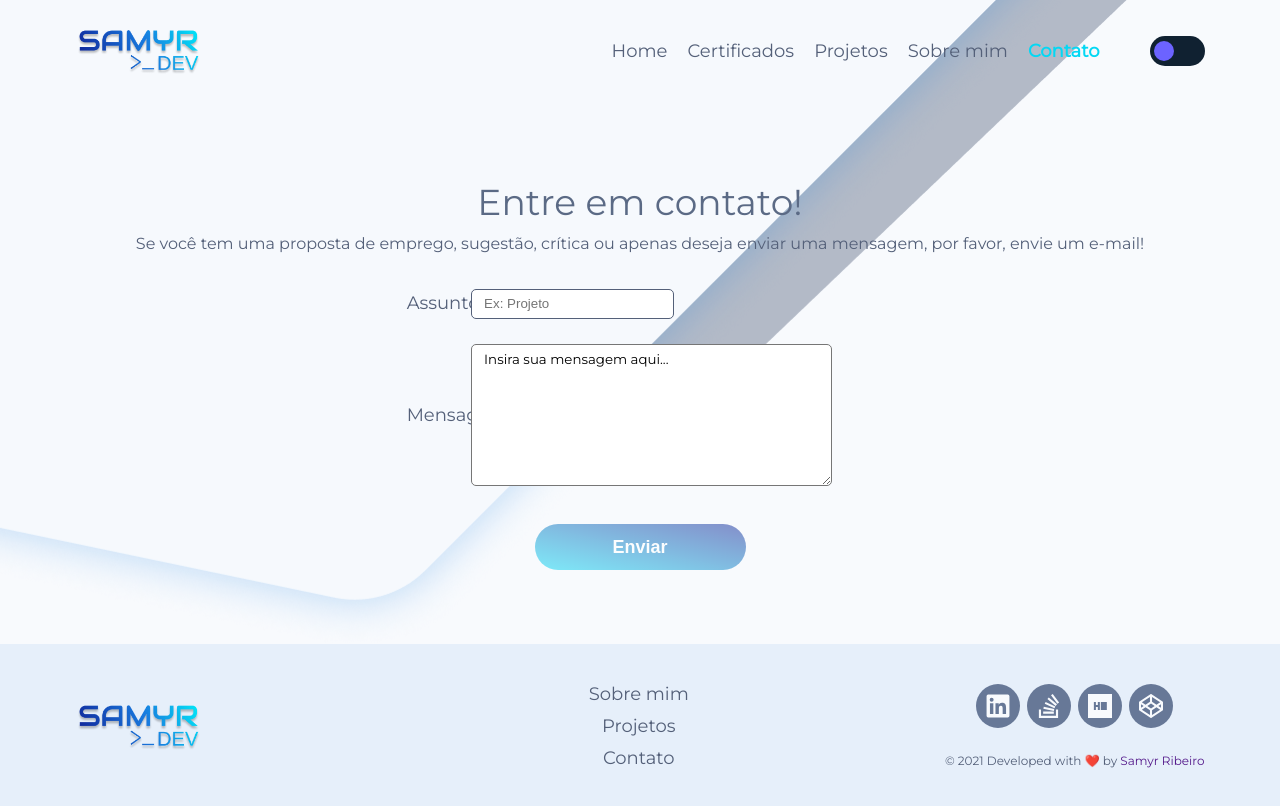
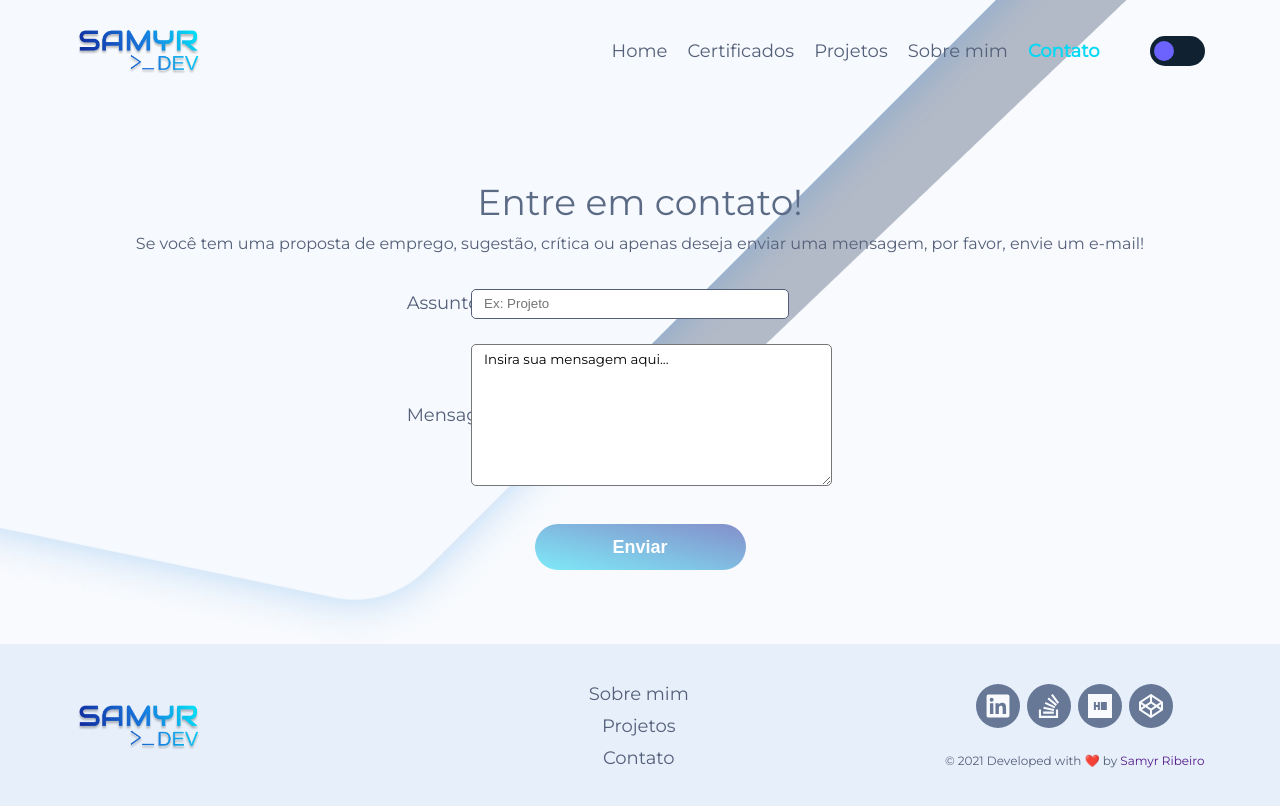
Before and after one commit to SamyrOR/personal-website, an Angular app: page /contact in a window 1280 px wide. Built offline with nearby package versions, Linux system fonts and the light colour scheme.

Commit message:
feat: minor fix

```diff
--- a/src/app/app.component.ts
+++ b/src/app/app.component.ts
@@ -11,3 +11,4 @@ export class AppComponent {
 
 // TODO Make the objects and refine the pages
 // TODO Filter projects at home
+// TODO Create infinite scroll at certificates page
--- a/src/app/regular/home/home.component.html
+++ b/src/app/regular/home/home.component.html
@@ -984,29 +984,11 @@
             <p>{{ project.caption }}</p>
           </div>
         </div>
-        <!-- <div class="item fade">
-          <div class="image">
-            <img src="http://lorempixel.com/400/200/abstract/" />
-          </div>
-          <div class="text">
-            <h4 class="title">This item has a title</h4>
-            <p>This item has a caption aligned to the left</p>
-          </div>
-        </div>
-        <div class="item fade">
-          <div class="image">
-            <img src="http://lorempixel.com/400/200/abstract/" />
-          </div>
-          <div class="text">
-            <h4 class="title">This item has a title</h4>
-            <p>This item has a caption aligned to the left</p>
-          </div>
-        </div> -->
 
         <a class="prev has-dflex-center"><i class="fas fa-angle-left"></i></a
         ><a class="next has-dflex-center"><i class="fas fa-angle-right"></i></a>
       </div>
-      <a routerLink="/projects"><button class="btn">Veja todos</button></a>
+      <a routerLink="/projects"><button class="btn">Veja mais</button></a>
     </section>
   </main>
 </div>
--- a/src/assets/styles/_contact.scss
+++ b/src/assets/styles/_contact.scss
@@ -57,6 +57,7 @@
   &__input {
     @extend %input;
     height: rem(30);
+    width: rem(318);
     @include theme() {
       border: rem(1) solid theme-get("color-text");
     }
```
